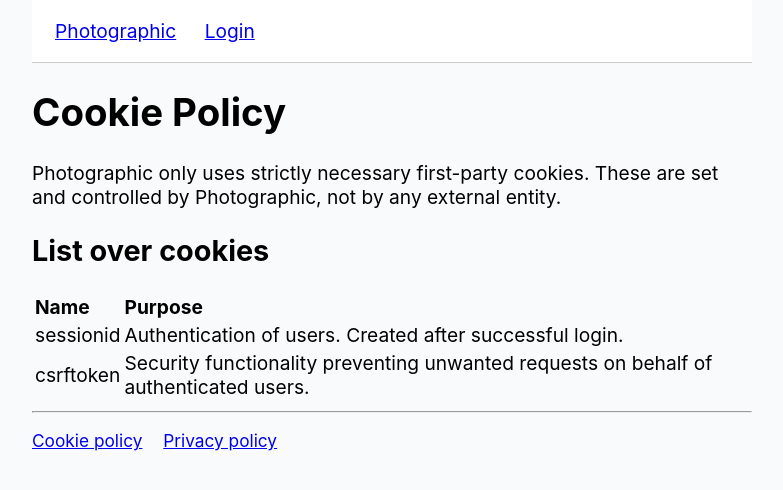
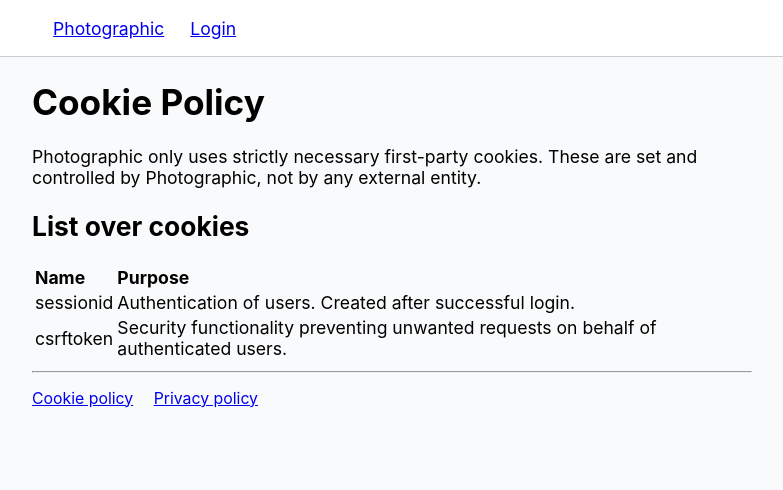
Before and after one commit to adrianeriksen/photographic, a Django app: page /cookie-policy/ in a window 1280 px wide. Shown: the top 490 px of the page, without its empty margins (248-1031 px from the left). Run offline with Django 3.2, Linux system fonts and the light colour scheme.

Commit message:
Make header bar full width

```diff
--- a/photographic/static/style.css
+++ b/photographic/static/style.css
@@ -1,12 +1,11 @@
 :root {
-    font-size: 120%;
+    font-size: 110%;
     font-family: -apple-system, BlinkMacSystemFont, "Segoe UI", Roboto, Helvetica, Arial, sans-serif, "Apple Color Emoji", "Segoe UI Emoji", "Segoe UI Symbol";
 }
 
 body {
     background-color: rgba(249, 250, 251);
-    max-width: 720px;
-    margin: 0 auto;
+    margin: 0;
 }
 
 label {
@@ -19,6 +18,11 @@ table {
 
 table th {
     text-align: left;
+}
+
+.container {
+    max-width: 720px;
+    margin: 0 auto;
 }
 
 .header {
--- a/photographic/templates/base.html
+++ b/photographic/templates/base.html
@@ -10,6 +10,7 @@
 </head>
 <body>
 <div class="header">
+    <div class="container">
         <ul>
             <li><a href="{% url "home" %}">Photographic</a></li>
             {% if user.is_authenticated %}
@@ -20,6 +21,8 @@
             {% endif %}
         </ul>
     </div>
+</div>
+<div class="container">
     {% block content %}
     {% endblock %}
     <div>
@@ -31,5 +34,6 @@
             </ul>
         </nav>
     </div>
+</div>
 </body>
 </html>
```
Lines whose indentation alone changed are shown as unchanged.
